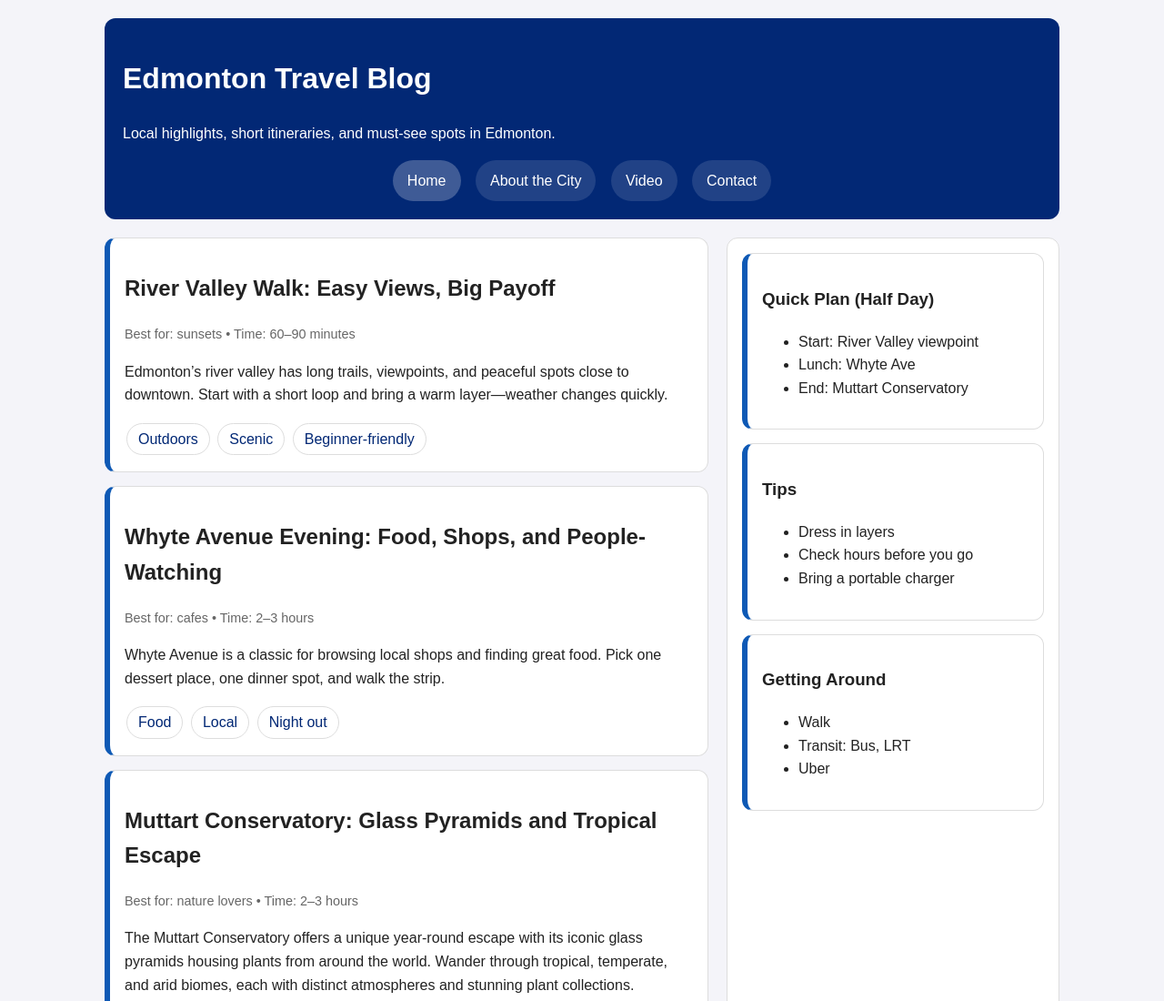
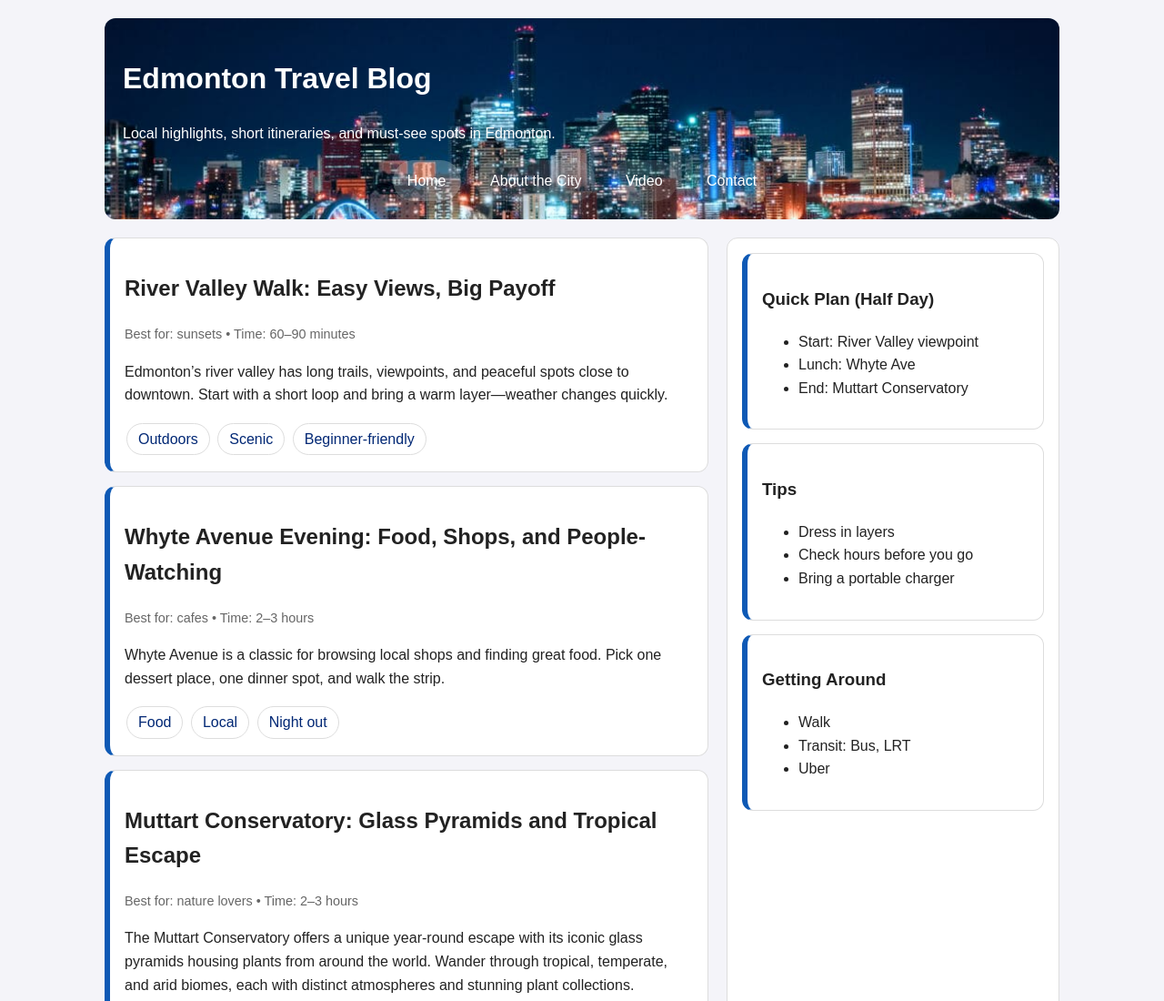
Before and after one commit to NikkyL49/lab2-travel-edmonton, a plain HTML site: page index.html in a window 1280 px wide. Shown: the top 1100 px of the page at 91% size. Drawn offline with Linux system fonts and the light colour scheme.

Commit message:
Header Photo Change Edmonton Travel Website

```diff
--- a/style.css
+++ b/style.css
@@ -63,7 +63,10 @@ body{
     - border-radius (e.g., 8px–16px)
     - background using var(--primary) */
 .site-header{
-    background:var(--primary);
+    background-image: url('image.jpg');
+    background-repeat: no-repeat;
+    background-size: cover;
+    background-position: center;
     color:var(--white);
     padding:20px;
     border-radius: 12px;
```
Also changed, not shown: image.jpg (added).
